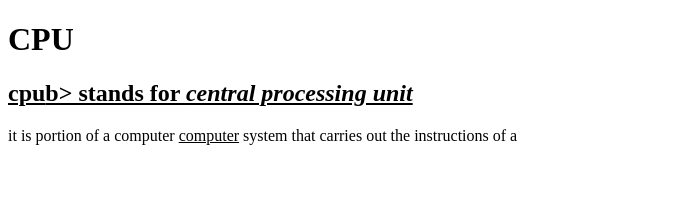
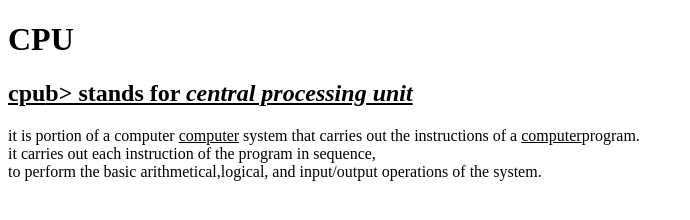
Before and after one commit to iamneo-production/ccaddebfacbeeecaadaeccdfffebaeceaec, a website: page public/index.html in a window 1280 px wide. Shown: the whole page, without its empty margins (0-690 px from the left). Drawn offline with Linux system fonts and the light colour scheme.

Commit message:
Backup Commit

```diff
--- a/public/index.html
+++ b/public/index.html
@@ -10,6 +10,8 @@
 <body>
     <h1>CPU</h1>
     <h2><u> <b>cpu</b>b> stands for <i> central processing unit </i></u></h2>
-    it is portion of a computer <u>computer</u> system that carries out the instructions of a <u></u>
+    it is portion of a computer <u>computer</u> system that carries out the instructions of a <u>computer</u>program.<br>
+    it carries out each instruction of the program in sequence,<br>
+    to perform the basic arithmetical,logical,  and input/output operations of the system.<br>
 </body>
 </html>
```
